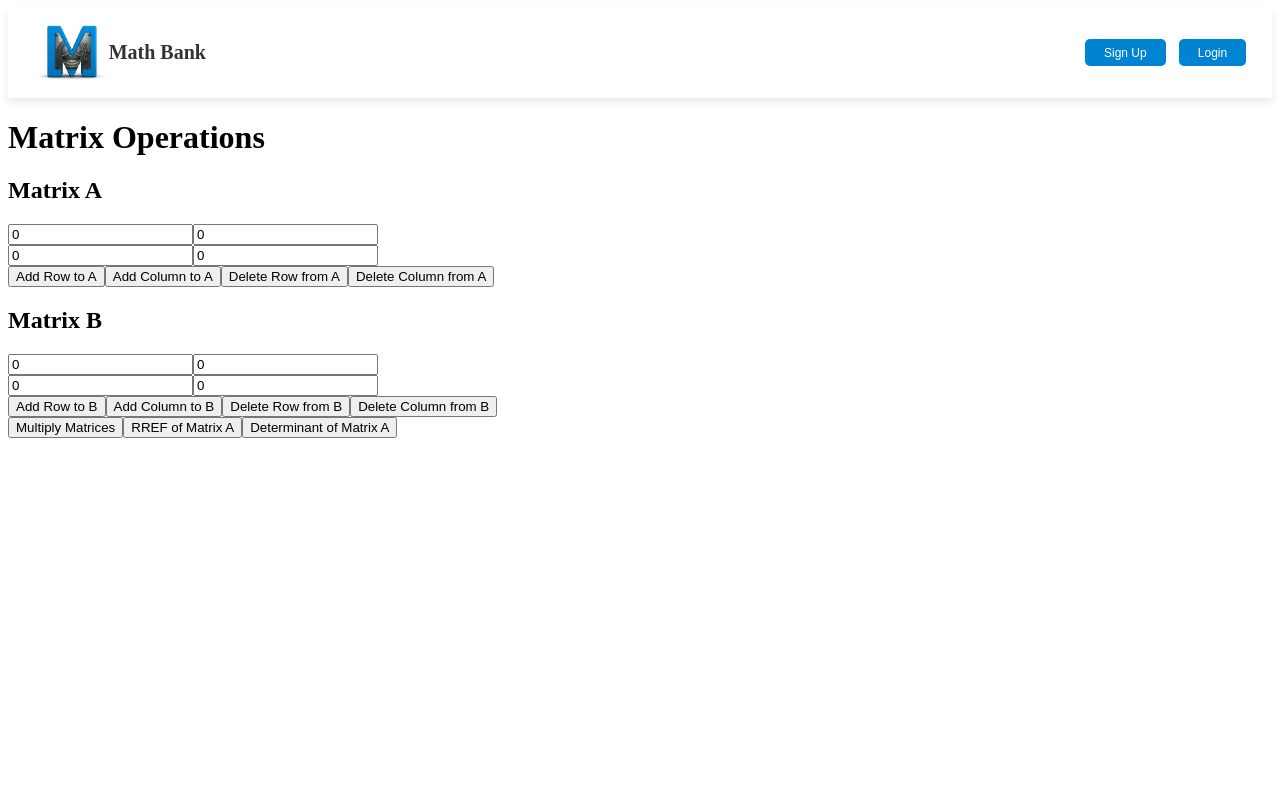
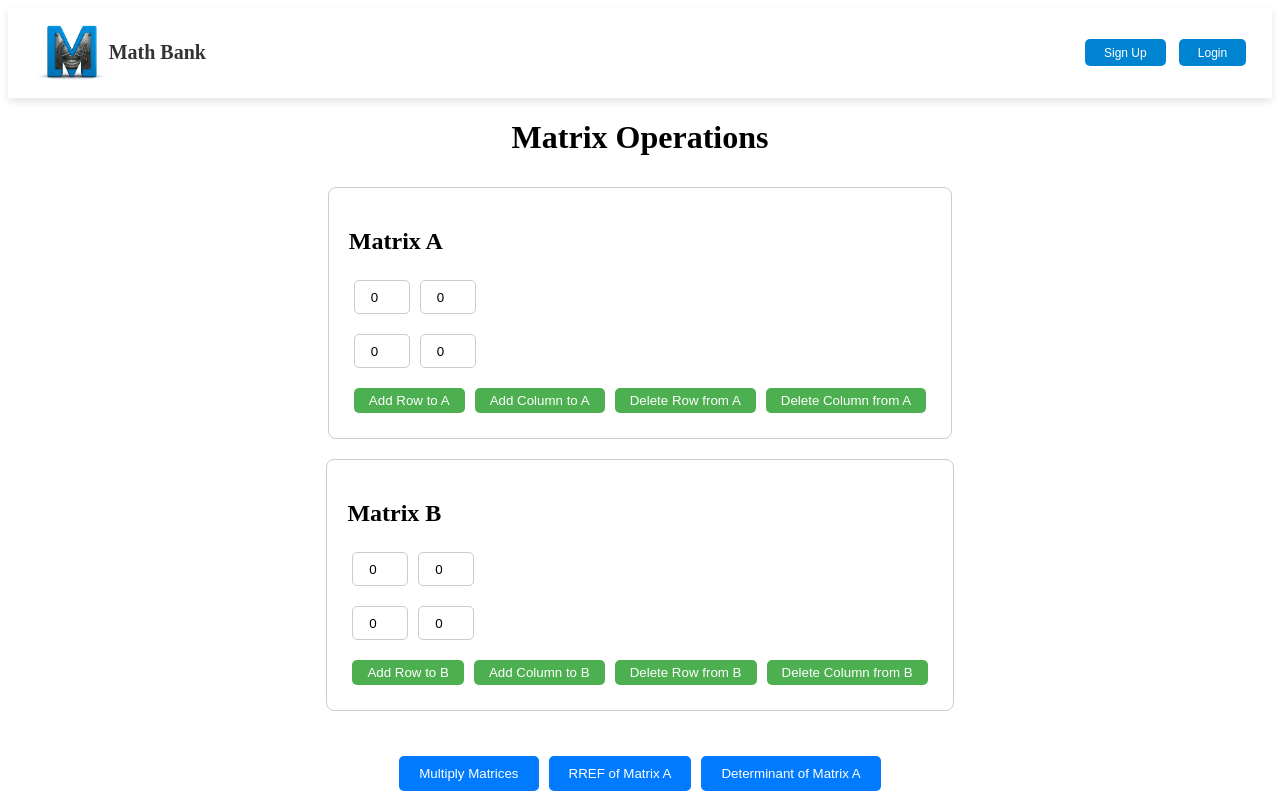
Before and after one commit to anushap6571/Math-Bank, a React (Create React App) app in the folder client/: page /calculator/matrix in a window 1280 px wide. Built offline with nearby package versions, Linux system fonts and the light colour scheme.

Commit message:
Matrix UI import

```diff
--- a/client/src/components/matrix.js
+++ b/client/src/components/matrix.js
@@ -1,4 +1,4 @@
-// src/MatrixPage.js
+//Rohan - UI changes
 import React, { useState } from 'react';
 import axios from 'axios';
 
@@ -75,14 +75,14 @@ const Matrix = () => {
     };
 
     return (
-        <div>
+        <div style={styles.container}>
             <h1>Matrix Operations</h1>
 
             {/* Matrix A Input */}
-            <div>
+            <div style={styles.matrixContainer}>
                 <h2>Matrix A</h2>
                 {matrixA.map((row, rowIndex) => (
-                    <div key={rowIndex}>
+                    <div key={rowIndex} style={styles.row}>
                         {row.map((value, colIndex) => (
                             <input
                                 key={colIndex}
@@ -91,21 +91,24 @@ const Matrix = () => {
                                 onChange={(e) =>
                                     handleMatrixChange(matrixA, setMatrixA, rowIndex, colIndex, e.target.value)
                                 }
+                                style={styles.inputBox}
                             />
                         ))}
                     </div>
                 ))}
-                <button onClick={() => addRow(matrixA, setMatrixA)}>Add Row to A</button>
-                <button onClick={() => addColumn(matrixA, setMatrixA)}>Add Column to A</button>
-                <button onClick={() => deleteRow(matrixA, setMatrixA)}>Delete Row from A</button>
-                <button onClick={() => deleteColumn(matrixA, setMatrixA)}>Delete Column from A</button>
+                <div style={styles.buttonContainer}>
+                    <button style={styles.button} onClick={() => addRow(matrixA, setMatrixA)}>Add Row to A</button>
+                    <button style={styles.button} onClick={() => addColumn(matrixA, setMatrixA)}>Add Column to A</button>
+                    <button style={styles.button} onClick={() => deleteRow(matrixA, setMatrixA)}>Delete Row from A</button>
+                    <button style={styles.button} onClick={() => deleteColumn(matrixA, setMatrixA)}>Delete Column from A</button>
+                </div>
             </div>
 
             {/* Matrix B Input */}
-            <div>
+            <div style={styles.matrixContainer}>
                 <h2>Matrix B</h2>
                 {matrixB.map((row, rowIndex) => (
-                    <div key={rowIndex}>
+                    <div key={rowIndex} style={styles.row}>
                         {row.map((value, colIndex) => (
                             <input
                                 key={colIndex}
@@ -114,26 +117,29 @@ const Matrix = () => {
                                 onChange={(e) =>
                                     handleMatrixChange(matrixB, setMatrixB, rowIndex, colIndex, e.target.value)
                                 }
+                                style={styles.inputBox}
                             />
                         ))}
                     </div>
                 ))}
-                <button onClick={() => addRow(matrixB, setMatrixB)}>Add Row to B</button>
-                <button onClick={() => addColumn(matrixB, setMatrixB)}>Add Column to B</button>
-                <button onClick={() => deleteRow(matrixB, setMatrixB)}>Delete Row from B</button>
-                <button onClick={() => deleteColumn(matrixB, setMatrixB)}>Delete Column from B</button>
+                <div style={styles.buttonContainer}>
+                    <button style={styles.button} onClick={() => addRow(matrixB, setMatrixB)}>Add Row to B</button>
+                    <button style={styles.button} onClick={() => addColumn(matrixB, setMatrixB)}>Add Column to B</button>
+                    <button style={styles.button} onClick={() => deleteRow(matrixB, setMatrixB)}>Delete Row from B</button>
+                    <button style={styles.button} onClick={() => deleteColumn(matrixB, setMatrixB)}>Delete Column from B</button>
+                </div>
             </div>
 
             {/* Matrix Operations */}
-            <div>
-                <button onClick={multiplyMatrices}>Multiply Matrices</button>
-                <button onClick={() => calculateRREF(matrixA)}>RREF of Matrix A</button>
-                <button onClick={() => calculateDeterminant(matrixA)}>Determinant of Matrix A</button>
+            <div style={styles.operationContainer}>
+                <button style={styles.operationButton} onClick={multiplyMatrices}>Multiply Matrices</button>
+                <button style={styles.operationButton} onClick={() => calculateRREF(matrixA)}>RREF of Matrix A</button>
+                <button style={styles.operationButton} onClick={() => calculateDeterminant(matrixA)}>Determinant of Matrix A</button>
             </div>
 
             {/* Results */}
             {result && (
-                <div>
+                <div style={styles.resultContainer}>
                     <h2>Multiplication Result</h2>
                     {result.error ? (
                         <p>{result.error}</p>
@@ -146,7 +152,7 @@ const Matrix = () => {
             )}
 
             {rrefResult && (
-                <div>
+                <div style={styles.resultContainer}>
                     <h2>RREF Result</h2>
                     {rrefResult.error ? (
                         <p>{rrefResult.error}</p>
@@ -159,7 +165,7 @@ const Matrix = () => {
             )}
 
             {detResult && (
-                <div>
+                <div style={styles.resultContainer}>
                     <h2>Determinant Result</h2>
                     {detResult.error ? (
                         <p>{detResult.error}</p>
@@ -172,4 +178,64 @@ const Matrix = () => {
     );
 };
 
+// Styles for the page
+const styles = {
+    container: {
+        textAlign: 'center',
+        marginTop: '20px',
+        maxWidth: '1200px',  // Change this to set max width
+        width: '90%',
+        margin: '0 auto',
+    },
+    matrixContainer: {
+        marginBottom: '30px',
+        display: 'inline-block',
+        textAlign: 'left',
+        padding: '20px',
+        border: '1px solid #ccc',
+        borderRadius: '8px',
+        margin: '10px',
+    },
+    row: {
+        marginBottom: '10px',
+    },
+    inputBox: {
+        width: '50px',
+        height: '30px',
+        margin: '5px',
+        textAlign: 'center',
+        borderRadius: '5px',
+        border: '1px solid #ccc',
+    },
+    buttonContainer: {
+        marginTop: '10px',
+    },
+    button: {
+        padding: '5px 15px',
+        margin: '5px',
+        backgroundColor: '#4CAF50',
+        color: 'white',
+        border: 'none',
+        borderRadius: '5px',
+        cursor: 'pointer',
+    },
+    operationContainer: {
+        marginTop: '30px',
+    },
+    operationButton: {
+        padding: '10px 20px',
+        margin: '5px',
+        backgroundColor: '#007BFF',
+        color: 'white',
+        border: 'none',
+        borderRadius: '5px',
+        cursor: 'pointer',
+    },
+    resultContainer: {
+        marginTop: '20px',
+        fontSize: '18px',
+    },
+};
+
+
 export default Matrix;
```
Also changed, not shown: client/src/components/login.js (+0 -86 lines), client/src/components/notes.js (+0 -19 lines).
